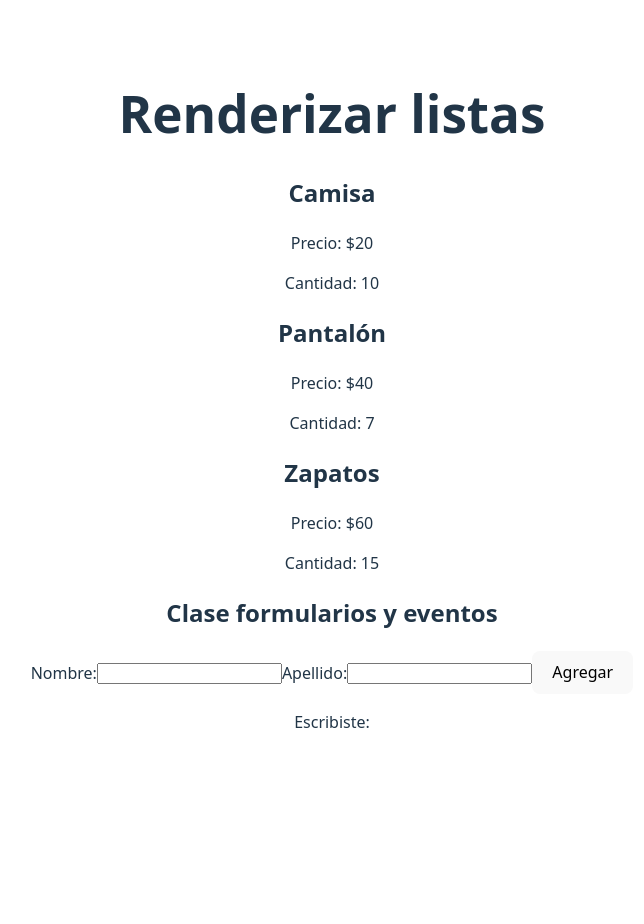
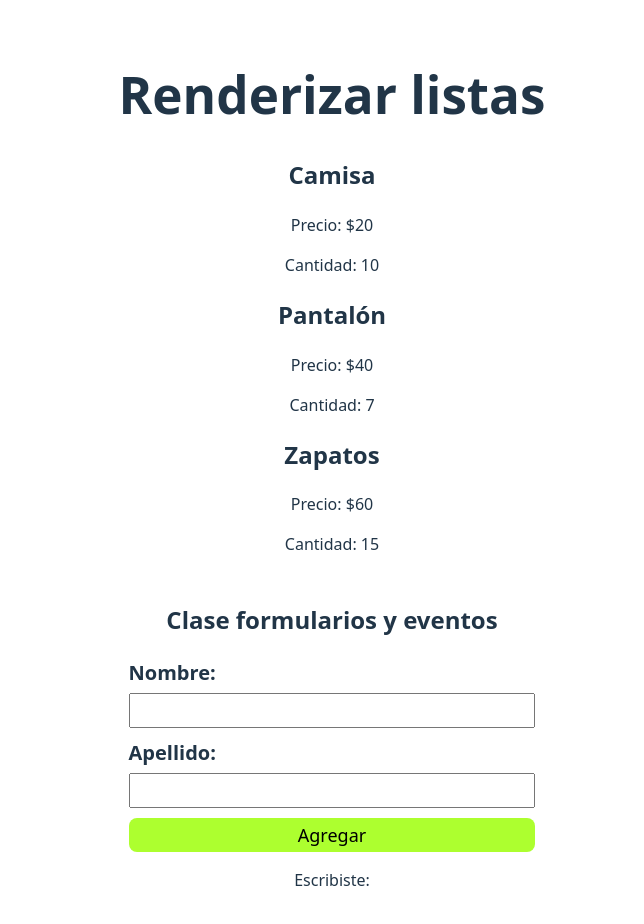
Before and after one commit to MaxiSoriano70/BTECH, a React (Vite) app in the folder 12_abm/abm/: page / in a window 1280 px wide. Shown: the top 924 px of the page, without its empty margins (308-952 px from the left). Before the commit the page ends 800 px from the top, so only its background shows below. Built offline with nearby package versions, Linux system fonts and the light colour scheme.

Commit message:
Clase 14 useEffect y eliminar abm

```diff
--- a/12_abm/abm/src/App.jsx
+++ b/12_abm/abm/src/App.jsx
@@ -1,5 +1,5 @@
 import './App.css'
-import Add from './components/Add'
+import Add from './components/add/Add'
 import Product from './components/Product'
 
 function App() {
--- a/12_abm/abm/src/components/Add.jsx
+++ /dev/null
@@ -1,38 +0,0 @@
-import { useState } from "react";
-
-const Add = () => {
-    const [nombre, setNombre] = useState("");
-    const  [apellido, setApellido] = useState("");
-
-    const [productos, setProductos] = useState([]);
-
-    function addProducto(e) {
-        e.preventDefault();
-        /* spread operator */
-        const aux = nombre + " " + apellido;
-        setProductos([...productos, aux]);
-        setNombre("");
-        setApellido("");
-    }
-
-    return (
-        <div>
-            <h2>Clase formularios y eventos</h2>
-            <form action="">
-                <label htmlFor="nombre">Nombre:</label>
-                <input type="text" id="nombre" value={nombre} onChange={(e) => setNombre(e.target.value)} />
-                <label htmlFor="apellido">Apellido:</label>
-                <input type="text" id="apellido" value={apellido} onChange={(e) => setApellido(e.target.value)} />
-                <button type="submit" onClick={addProducto}>Agregar</button>
-            </form>
-            <p>Escribiste: {nombre} {apellido}</p>
-            <ul>
-                {productos.map((producto, index) => (
-                    <li key={index}>{producto}</li>
-                ))}
-            </ul>
-        </div>
-    )
-}
-
-export default Add;
--- /dev/null
+++ b/12_abm/abm/src/components/add/Add.css
@@ -0,0 +1,50 @@
+*{
+    box-sizing: border-box;
+}
+
+.containerAdd{
+    width: 100%;
+    display: flex;
+    align-items: center;
+    justify-content: center;
+    flex-direction: column;
+    padding: 10px;
+}
+
+.formularioAdd{
+    width: 100%;
+    display: flex;
+    align-items: center;
+    justify-content: center;
+    flex-direction: column;
+    gap: 10px;
+}
+
+.containerInput{
+    width: 100%;
+    display: flex;
+    align-items: start;
+    justify-content: center;
+    flex-direction: column;
+    gap: 5px;
+}
+
+.containerInput label{
+    font-size: 20px;
+    font-weight: bold;
+}
+
+.containerAdd input{
+    width: 100%;
+    font-size: 18px;
+    padding: 5px;
+}
+
+.formularioAdd button{
+    width: 100%;
+    font-size: 18px;
+    padding: 5px;
+    background-color: greenyellow;
+    border: none;
+    cursor: pointer;
+}
--- /dev/null
+++ b/12_abm/abm/src/components/add/Add.jsx
@@ -0,0 +1,60 @@
+import { useEffect, useState } from "react";
+import "./Add.css";
+
+const Add = () => {
+    const [nombre, setNombre] = useState("");
+    const  [apellido, setApellido] = useState("");
+
+    const [productos, setProductos] = useState([]);
+
+    /* El useEffect trabaja con el DOM, es decir, se ejecuta después de que el componente se ha renderizado.
+    1er parametro que es lo que va ahacer el useEffect
+    2do es un array donde se envia el estado que se quiere observar */
+    useEffect(() => {
+        console.log("Productos actualizados: ", productos);
+        alert("Productos actualizados: " + JSON.stringify(productos));
+    }, [productos]);
+
+    /* función para agregar un producto al arreglo de productos */
+    function addProducto(e) {
+        e.preventDefault();
+        /* spread operator */
+        setProductos([...productos, {nombre, apellido}]);
+        setNombre("");
+        setApellido("");
+    }
+
+    /* función para eliminar un producto del arreglo de productos */
+    function removeProducto(index) {
+        const aux = productos.filter((producto, i) => i !== index);
+        setProductos(aux);
+    }
+
+    return (
+        <div className="containerAdd">
+            <h2>Clase formularios y eventos</h2>
+            <form action="" className="formularioAdd">
+                <div className="containerInput">
+                    <label htmlFor="nombre">Nombre:</label>
+                    <input type="text" id="nombre" value={nombre} onChange={(e) => setNombre(e.target.value)} />
+                </div>
+                <div className="containerInput">
+                    <label htmlFor="apellido">Apellido:</label>
+                    <input type="text" id="apellido" value={apellido} onChange={(e) => setApellido(e.target.value)} />
+                </div>
+                <button type="submit" onClick={addProducto}>Agregar</button>
+            </form>
+            <p>Escribiste: {nombre} {apellido}</p>
+            <ul>
+                {productos.map((producto, index) => (
+                    <li key={index}>
+                        Nombre: {producto.nombre} - Apellido: {producto.apellido}
+                        <button onClick={() => removeProducto(index)}>Eliminar</button>
+                    </li>
+                ))}
+            </ul>
+        </div>
+    )
+}
+
+export default Add;
```
